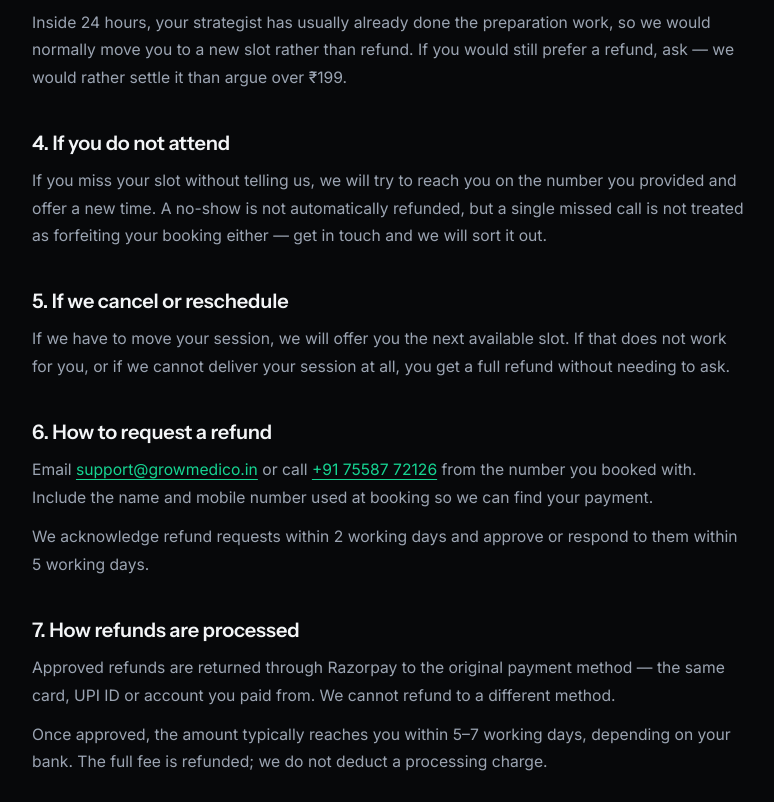
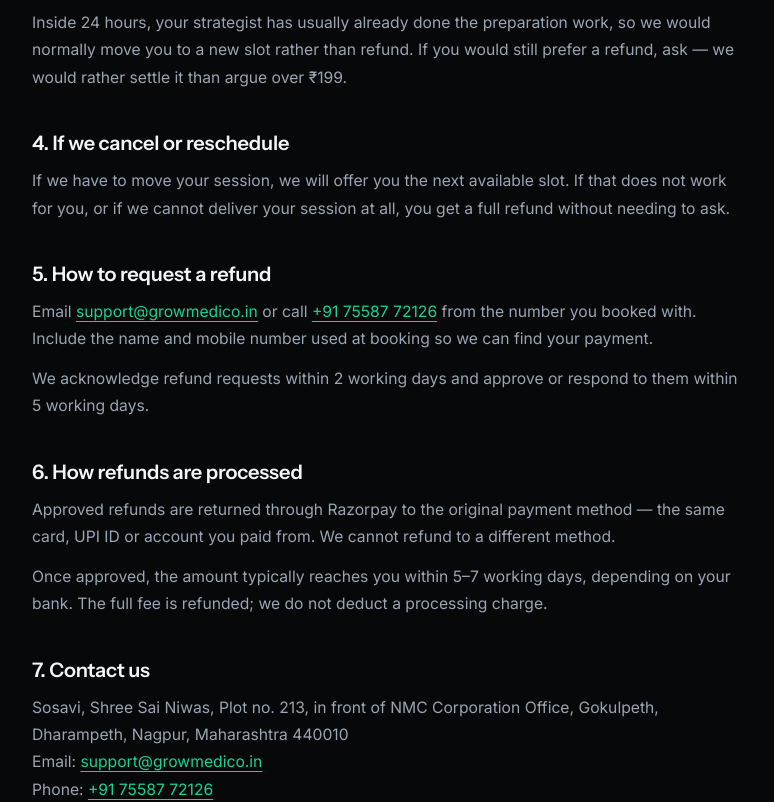
Before and after one commit to crowddevelopers08-arch/growmedio-audit-lp, a Next.js app: page /cancellation-and-refund-policy in a window 1280 px wide. Shown: the part 860-1662 px from the top of the page, without its empty margins (252-1026 px from the left). Built offline with nearby package versions, Linux system fonts and the light colour scheme.

Commit message:
refund pages created

```diff
--- a/app/cancellation-and-refund-policy/page.tsx
+++ b/app/cancellation-and-refund-policy/page.tsx
@@ -78,16 +78,7 @@ export default function RefundPolicyPage() {
         </p>
       </Section>
 
-      <Section title="4. If you do not attend">
-        <p>
-          If you miss your slot without telling us, we will try to reach you on
-          the number you provided and offer a new time. A no-show is not
-          automatically refunded, but a single missed call is not treated as
-          forfeiting your booking either — get in touch and we will sort it out.
-        </p>
-      </Section>
-
-      <Section title="5. If we cancel or reschedule">
+      <Section title="4. If we cancel or reschedule">
         <p>
           If we have to move your session, we will offer you the next available
           slot. If that does not work for you, or if we cannot deliver your
@@ -95,7 +86,7 @@ export default function RefundPolicyPage() {
         </p>
       </Section>
 
-      <Section title="6. How to request a refund">
+      <Section title="5. How to request a refund">
         <p>
           Email <EmailLink /> or call <PhoneLink /> from the number you booked
           with. Include the name and mobile number used at
@@ -107,7 +98,7 @@ export default function RefundPolicyPage() {
         </p>
       </Section>
 
-      <Section title="7. How refunds are processed">
+      <Section title="6. How refunds are processed">
         <p>
           Approved refunds are returned through Razorpay to the original payment
           method — the same card, UPI ID or account you paid from. We cannot
@@ -120,7 +111,7 @@ export default function RefundPolicyPage() {
         </p>
       </Section>
 
-      <Section title="8. Contact us">
+      <Section title="7. Contact us">
         <p>
           <Fill value={LEGAL.entityName} label="registered business name" />,{" "}
           <Fill value={LEGAL.address} label="registered address" />
```
